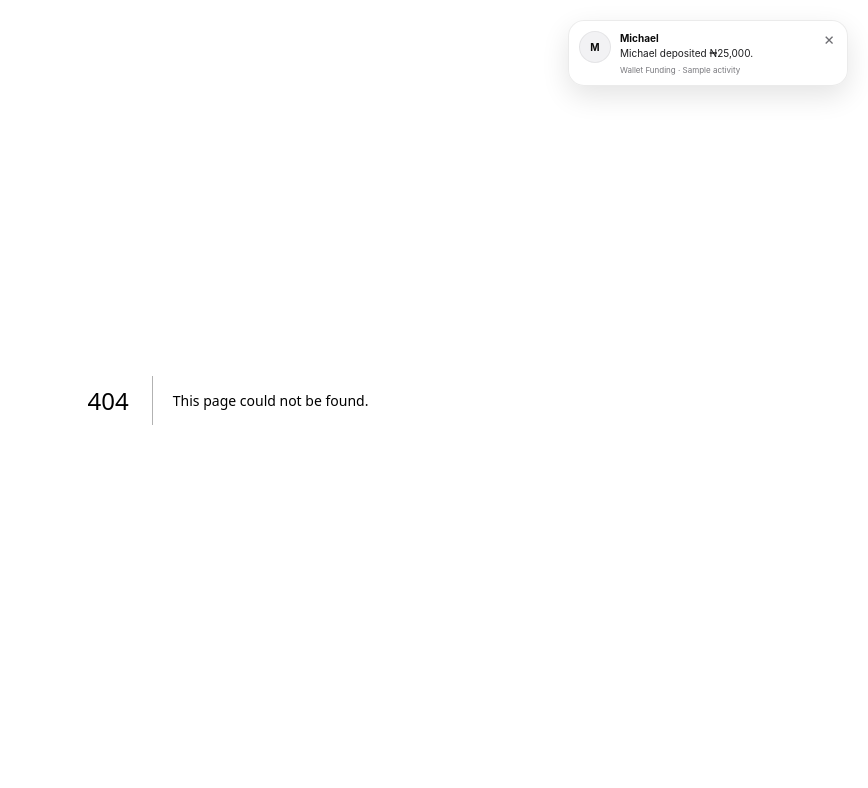
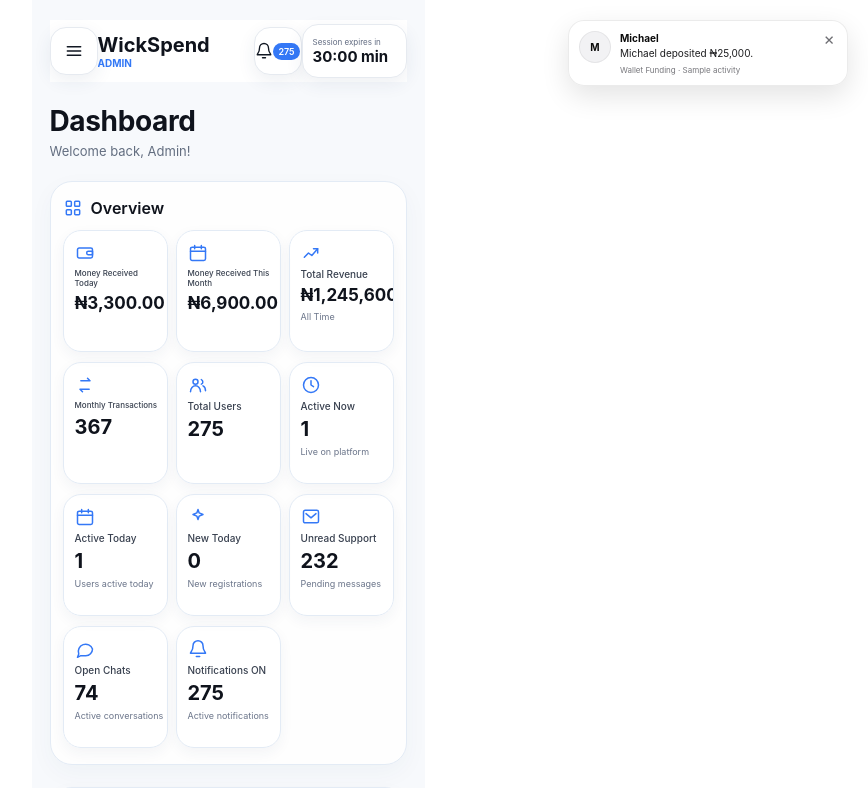
Before and after one commit to wis12dom34/-wickspend-web, a Next.js app: page /admin in a window 1280 px wide. Before the commit this address had no page. Shown: the top 788 px of the page, without its empty margins (412-1280 px from the left). Built offline with nearby package versions, Linux system fonts and the light colour scheme.

Commit message:
Add admin dashboard route

```diff
--- /dev/null
+++ b/app/admin/page.tsx
@@ -0,0 +1,5 @@
+import AdminScreen from './AdminScreen';
+
+export default function AdminDashboardPage() {
+  return <AdminScreen screen="dashboard" />;
+}
```
